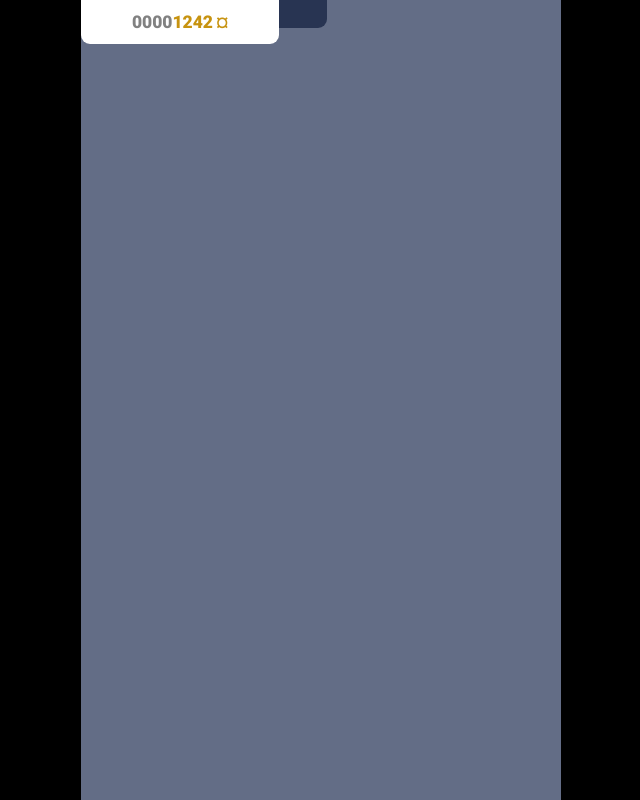
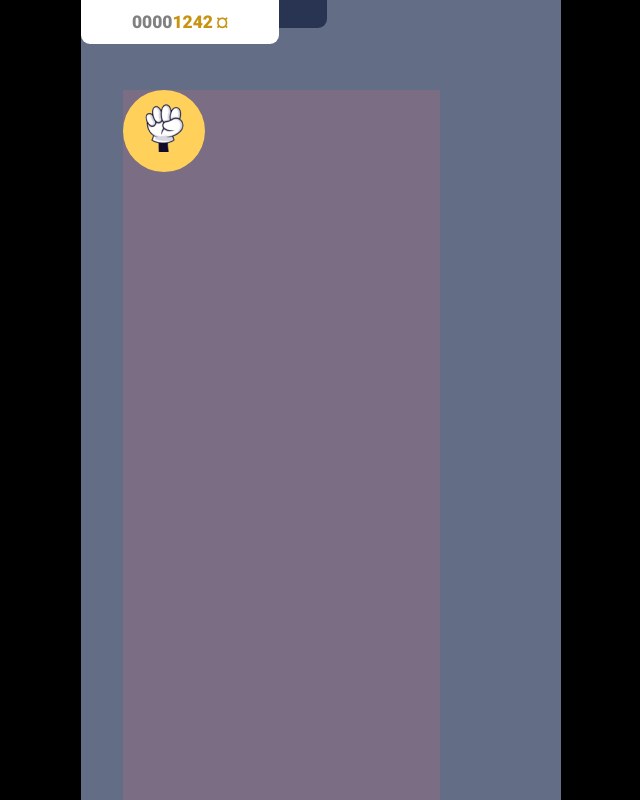
Before and after one commit to rayosdev/donQ-mini-count, a React (Vite) app: page / in a window 1280 px wide. Shown: the whole page, without its empty margins (319-959 px from the left). Built offline with nearby package versions, Linux system fonts and the light colour scheme.

Commit message:
clicker-area and bubble-image done

```diff
--- a/src/App.css
+++ b/src/App.css
@@ -12,6 +12,7 @@ body {
   background-color: #636D86;
   display: grid;
   grid-template-columns: repeat(12, 1fr);
+  grid-template-rows: 5rem auto;
   gap: 10px;
 }
 
--- a/src/App.tsx
+++ b/src/App.tsx
@@ -1,20 +1,19 @@
 import React, { useState } from 'react'
 import './App.css'
 
-import ScoreCounter from './components/score-counter/ScoreCounter'
 import { ScoreProvider } from './utils/ScoreContext'
 
-// export const ScoreContext = React.createContext(0)
+import ScoreCounter from './components/score-counter/ScoreCounter'
+import ClickerArea from './components/clicker-area/ClickerArea'
+
 
 function App() {
-
-  // const [score, setScore] = useState(1222)
-
 
   return (
     <>
       <ScoreProvider>
         <ScoreCounter />
+        <ClickerArea />
       </ScoreProvider>
     </>
   )
--- /dev/null
+++ b/src/components/clicker-area/ClickElementOne/ClickerElementOne.scss
@@ -0,0 +1,29 @@
+.clicker-element-one {
+
+    .bubble-image {
+
+        &__container {
+            background: var(--color-yellow);
+            width: 82px;
+            height: 82px;
+            border-radius: 50%;
+            position: relative;
+        }
+
+        &__image-frame {
+            position: relative;
+            overflow: hidden;
+            width: 53px;
+            height: 68px;
+            left: 15px;
+            top: -6px;
+        }
+
+        &__hand-image {
+            width: 100%;
+            height: 100%;
+            object-fit: none;
+            object-position: -6px -40px;
+        }
+    }
+}
--- /dev/null
+++ b/src/components/clicker-area/ClickElementOne/ClickerElementOne.tsx
@@ -0,0 +1,15 @@
+import './ClickerElementOne.scss'
+
+import ImageBubble from './ImageBubble'
+
+
+function ClickerElementOne(){
+
+    return (
+        <div className="clicker-element-one clicker-element-one__container">
+            <ImageBubble />
+        </div>
+    )
+}
+
+export default ClickerElementOne
--- /dev/null
+++ b/src/components/clicker-area/ClickElementOne/ImageBubble.tsx
@@ -0,0 +1,32 @@
+import handCountImage from '@/assets/graphics/hand-counter.png'
+import { useState } from 'react';
+
+
+function ImageBubble(){
+
+    const [randomNumber, setRandomNumber] = useState(0)
+
+    const handleGenerateRandomNumber = () => {
+      const newRandomNumber = Math.floor(Math.random() * 6)
+      setRandomNumber(newRandomNumber)
+    }
+
+    return (
+        <div className="clicker-element-one clicker-element-one__container"
+            onClick={handleGenerateRandomNumber}
+        >
+            <div className="bubble-image bubble-image__container">
+                <div className="bubble-image__image-frame">
+                    <img
+                        className="bubble-image__hand-image"
+                        src={handCountImage}
+                        style={{ objectPosition: `${-6 + (60 * -randomNumber)}px -40px`}}
+                        alt="hand showing number"
+                    />
+                </div>
+            </div>
+        </div>
+    )
+}
+
+export default ImageBubble
--- /dev/null
+++ b/src/components/clicker-area/ClickerArea.scss
@@ -0,0 +1,8 @@
+.clicker-area {
+
+    &__container {
+        background-color: rgba(255, 110, 110, 0.154);
+        width: 100%;
+        grid-column: 2/10;
+    }
+}
--- /dev/null
+++ b/src/components/clicker-area/ClickerArea.tsx
@@ -0,0 +1,15 @@
+import './ClickerArea.scss'
+
+import ClickerElementOne from './ClickElementOne/ClickerElementOne'
+
+
+function ClickerArea(){
+
+    return (
+        <div className="clicker-area clicker-area__container">
+            <ClickerElementOne></ClickerElementOne>
+        </div>
+    )
+}
+
+export default ClickerArea
--- a/src/index.css
+++ b/src/index.css
@@ -37,6 +37,7 @@
   -webkit-text-size-adjust: 100%;
 
   --color-gold: #C79310;
+  --color-yellow: #FFD15B;
   --color-gray: #818181;
   --color-dark-blue: #283452;
 }
--- a/vite.config.ts
+++ b/vite.config.ts
@@ -15,6 +15,7 @@ export default defineConfig({
   resolve: {
     alias: {
       '@/assets': '/src/assets', // Alias for assets directory
-    },
+      '@': '/src', // Adjust the path as needed
+    }
   },
 })
```
Also changed, not shown: src/assets/graphics/hand-counter.png (added).
